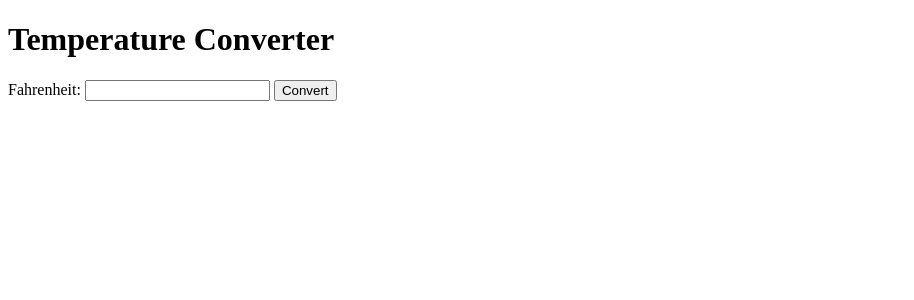
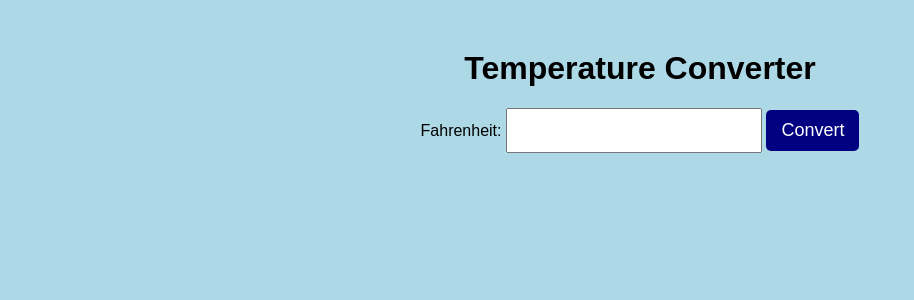
Before and after one commit to JPLesChar/temperature-converter, a Flask app: page / in a window 1280 px wide. Shown: the top 300 px of the page, without its empty margins (0-914 px from the left). Run offline with Flask 3, Linux system fonts and the light colour scheme.

Commit message:
Display update

```diff
--- /dev/null
+++ b/static/style.css
@@ -0,0 +1,20 @@
+body {
+    background-color: lightblue;
+    font-family: Arial, sans-serif;
+    text-align: center;
+    margin-top: 50px;
+}
+
+input {
+    padding: 10px;
+    font-size: 18px;
+}
+
+button {
+    padding: 10px 15px;
+    font-size: 18px;
+    background-color: navy;
+    color: white;
+    border: none;
+    border-radius: 5px;
+}
--- a/template/index.html
+++ b/templates/index.html
@@ -2,6 +2,7 @@
 <html>
 
 <head>
+    <link rel="stylesheet" href="{{ url_for('static', filename='style.css') }}">
     <title>Temperature Converter</title>
 </head>
 
```
Also changed, not shown: style.css (added).
